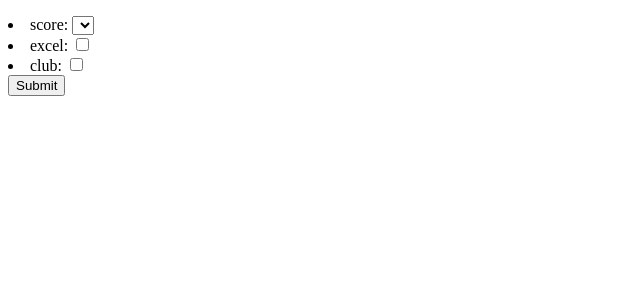
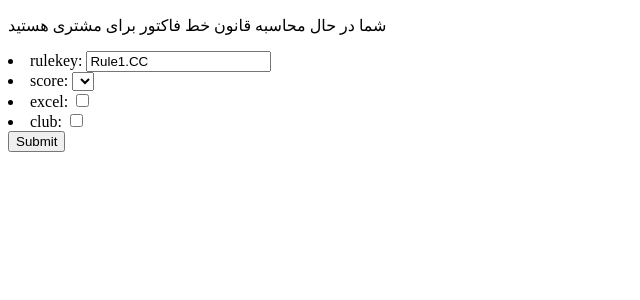
Before and after one commit to shahin-qoli/BrxDataAgent, a Django app: page /agent/logic/try/customerskucount in a window 1280 px wide. Shown: the top 300 px of the page, without its empty margins (0-640 px from the left). Run offline with Django 4.2, Linux system fonts and the light colour scheme; lists and menus that the app fills with data are empty.

```diff
--- a/agent/forms.py
+++ b/agent/forms.py
@@ -35,6 +35,8 @@ class ruleActiceCusForm(forms.Form):
     score = forms.ChoiceField(label='score', choices= scoreChoices)
     excel = forms.BooleanField(label='excel',required=False)
     club = forms.BooleanField(label='club',required=False)
+    rulekey = forms.CharField(label='rulekey')
+
 
 class ruleVisitorCoverageForm(forms.Form):
     rulekey = 'Rule3.VC'
@@ -61,7 +63,7 @@ class ruleCustomerSKUCount(forms.Form):
     score = forms.ChoiceField(label='score', choices= scoreChoices)
     excel = forms.BooleanField(label='excel',required=False)
     club = forms.BooleanField(label='club',required=False)
-
+    rulekey = forms.CharField(label='rulekey')
 
 #'Rule2.CC'
 class ruleCustomerVolumePurchase(forms.Form):
@@ -72,7 +74,7 @@ class ruleCustomerVolumePurchase(forms.Form):
     score = forms.ChoiceField(label='score', choices= scoreChoices)
     excel = forms.BooleanField(label='excel',required=False)
     club = forms.BooleanField(label='club',required=False)
-
+    rulekey = forms.CharField(label='rulekey')
 
 #'Rule3.CC'
 class ruleCustomerFrequencyPurchase(forms.Form):
@@ -80,6 +82,7 @@ class ruleCustomerFrequencyPurchase(forms.Form):
     scoreChoices = clubGetRuleParams(rulekey,'score')
   #  rulekey = forms.ChoiceField(label='rulekey', choices=rulekeychoices)
    # gemb10 = forms.ChoiceField(label='gemb10',choices= gemChoices)
+    rulekey = forms.CharField(label='rulekey',show_hidden_initial= False)
     scoreup7m = forms.ChoiceField(label='scoreup7m', choices= scoreChoices)
     scoreup4to7m = forms.ChoiceField(label='scoreup4to7m', choices= scoreChoices)
     excel = forms.BooleanField(label='excel',required=False)
--- a/agent/templates/agent/index-2.html
+++ b/agent/templates/agent/index-2.html
@@ -5,9 +5,10 @@
     <title>Title</title>
 </head>
 <body>
-<form action="{% url 'agent:logicTryActiveCustomer' %}" method="post">
+    <p>{{ message }}</p>
+<form action="{% url 'agent:logicTry' %}" method="post">
     {% csrf_token %}
-    <p>{{ message }}</p>
+
     {{ form.as_ul }}
     <input type="submit" value="Submit">
 </form>
--- a/agent/urls.py
+++ b/agent/urls.py
@@ -16,6 +16,7 @@ urlpatterns = [
     path('init/ocrdoslp', views.initOcrdOslp, name='initocrdoslp'),
     path('handle/newcustomer', views.handleNewCustomer, name='handlenewcustomer'),
 #    path('logic/try/<str:rulekey>/', views.logicTry, name='logicTry'),
+    path('logic/try', views.logicTry, name='logicTry'),
     path('logic/try/visitoractivecustomer', views.pageRuleVC2, name='logicTryActiveCustomer'),
     path('logic/try/visitorcuscoverage', views.pageRuleVC3, name='logicTryVisitorCusCoverage'),
     path('logic/try/customerskucount', views.pageRuleCC1, name='logicTryCustomerSKUCount'),
--- a/agent/views.py
+++ b/agent/views.py
@@ -184,21 +184,13 @@ def clubUserAchivementCreateScore(rulekey, userid, countscore):
     res = requests.post(apiUrlUserAchivementCreate, bodyscore)
 """
 
-def logicTry(request, rulekey):
-#    if request.method == 'GET':
-#        if rulekey == "Rule1-VC":
-#            pass
-    #       return render(request, 'agent/index-2.html', {'form': form,'message':"salam"})
-    if request.method == 'POST':
-        if request.POST['rulekey'] == 'VisitorCustomerCoverage':
-            pass
-  #          return (logicVisitorCusCoverage(request))
-        elif request.POST['rulekey'] == 'VisitorAvticeCustomer':
-            return (logicVisitorAvticeCus(request))
-        #      elif request.POST['rulekey'] == 'VisitorNewCustomer':
-        #           return(logicVisitorNewCus(request))
-        elif request.POST['rulekey'] == 'VisitorInvoiceSkuCount':
-            return (logicVisitorInvSkuCount(request))
+def logicTry(request):
+        if request.POST['rulekey'] == 'Rule1.CC':
+            return (logicCustomerSKUCount(request))
+        elif request.POST['rulekey'] == 'Rule2.CC':
+            return (logicCustomerVolumePurchase(request))
+        elif request.POST['rulekey'] == 'Rule3.CC':
+            return (logicCustomerFrequencyPurchase(request))
 
 
 """def logicVisitorCusCoverage(request):
@@ -398,14 +390,14 @@ def pageIndex(request):
 
 def pageRuleVC2(request):
     rulekey = 'Rule2.VC'
-    form = ruleActiceCusForm
+    form = ruleActiceCusForm(initial ={"rulekey": rulekey })
     if request.method == 'GET':
         return render(request, 'agent/index-2.html', {'form': form})
 
 
 def pageRuleVC3(request):
     rulekey = 'Rule3.VC'
-    form = ruleVisitorCoverageForm
+    form = ruleVisitorCoverageForm(initial ={"rulekey": rulekey })
     if request.method == 'GET':
         return render(request, 'agent/index-2.html', {'form': form})
 
@@ -413,19 +405,22 @@ def pageRuleVC3(request):
 
 def pageRuleCC1(request):
     rulekey = 'Rule1.CC'
-    form = ruleCustomerSKUCount
+    message = 'شما در حال محاسبه قانون خط فاکتور برای مشتری هستید'
+    form = ruleCustomerSKUCount(initial ={"rulekey": rulekey, "message": message })
     if request.method == 'GET':
-        return render(request, 'agent/index-2.html', {'form': form})
+        return render(request, 'agent/index-2.html', {'form': form, "message": message})
 
 
 def pageRuleCC2(request):
     rulekey = 'Rule2.CC'
-    form = ruleCustomerVolumePurchase
+    message = 'شما در حال محاسبه قانون حجم خرید برای مشتری هستید'
+    form = ruleCustomerVolumePurchase(initial ={"rulekey": rulekey, "message": message })
     if request.method == 'GET':
-        return render(request, 'agent/index-2.html', {'form': form})
+        return render(request, 'agent/index-2.html', {'form': form, "message": message})
 
 def pageRuleCC3(request):
     rulekey = 'Rule3.CC'
-    form = ruleCustomerFrequencyPurchase
+    message = 'شما در حال محاسبه قانون استمرار خرید برای مشتری هستید'
+    form = ruleCustomerFrequencyPurchase(initial ={"rulekey": rulekey })
     if request.method == 'GET':
-        return render(request, 'agent/index-2.html', {'form': form})
+        return render(request, 'agent/index-2.html', {'form': form, "message": message})
```
